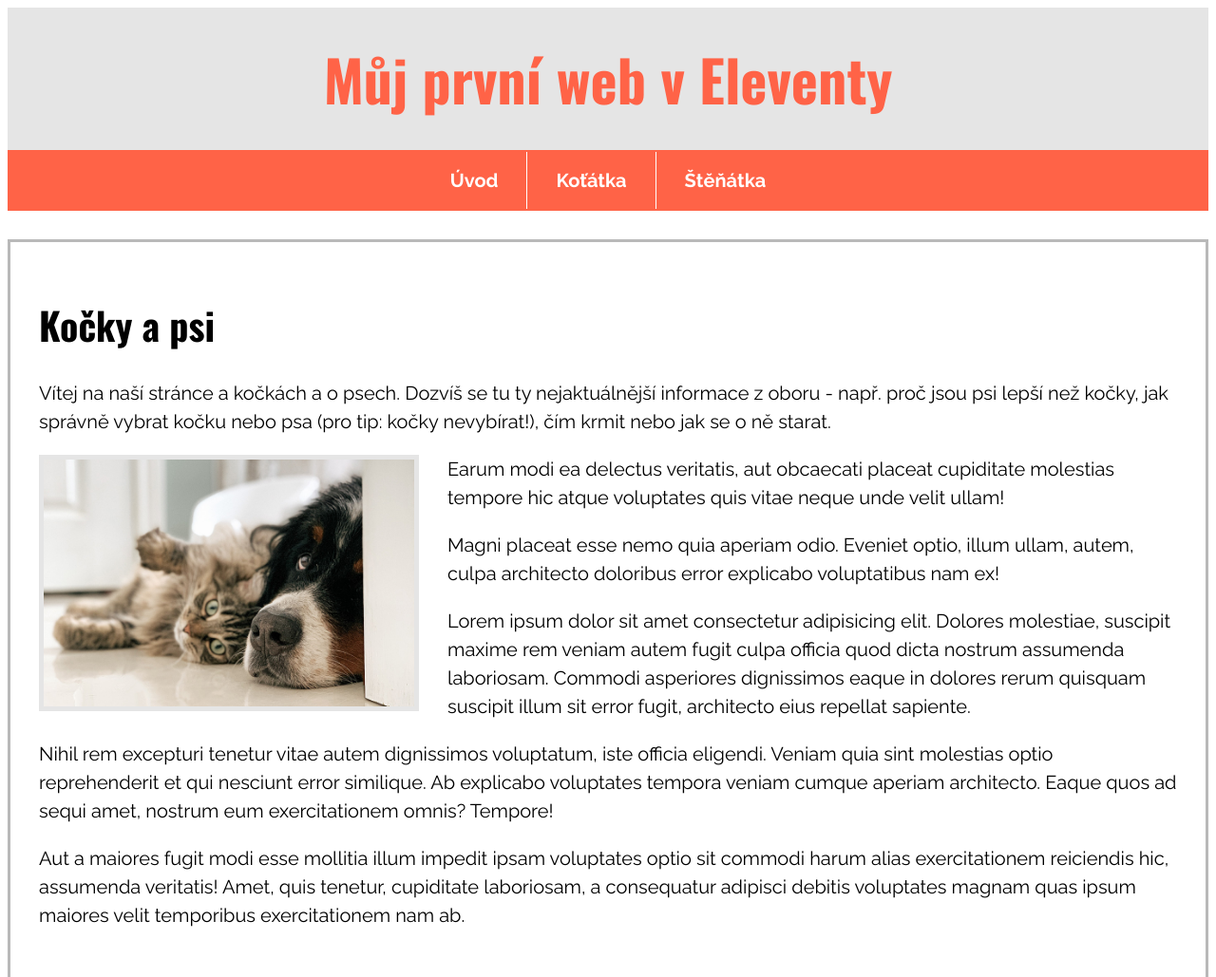
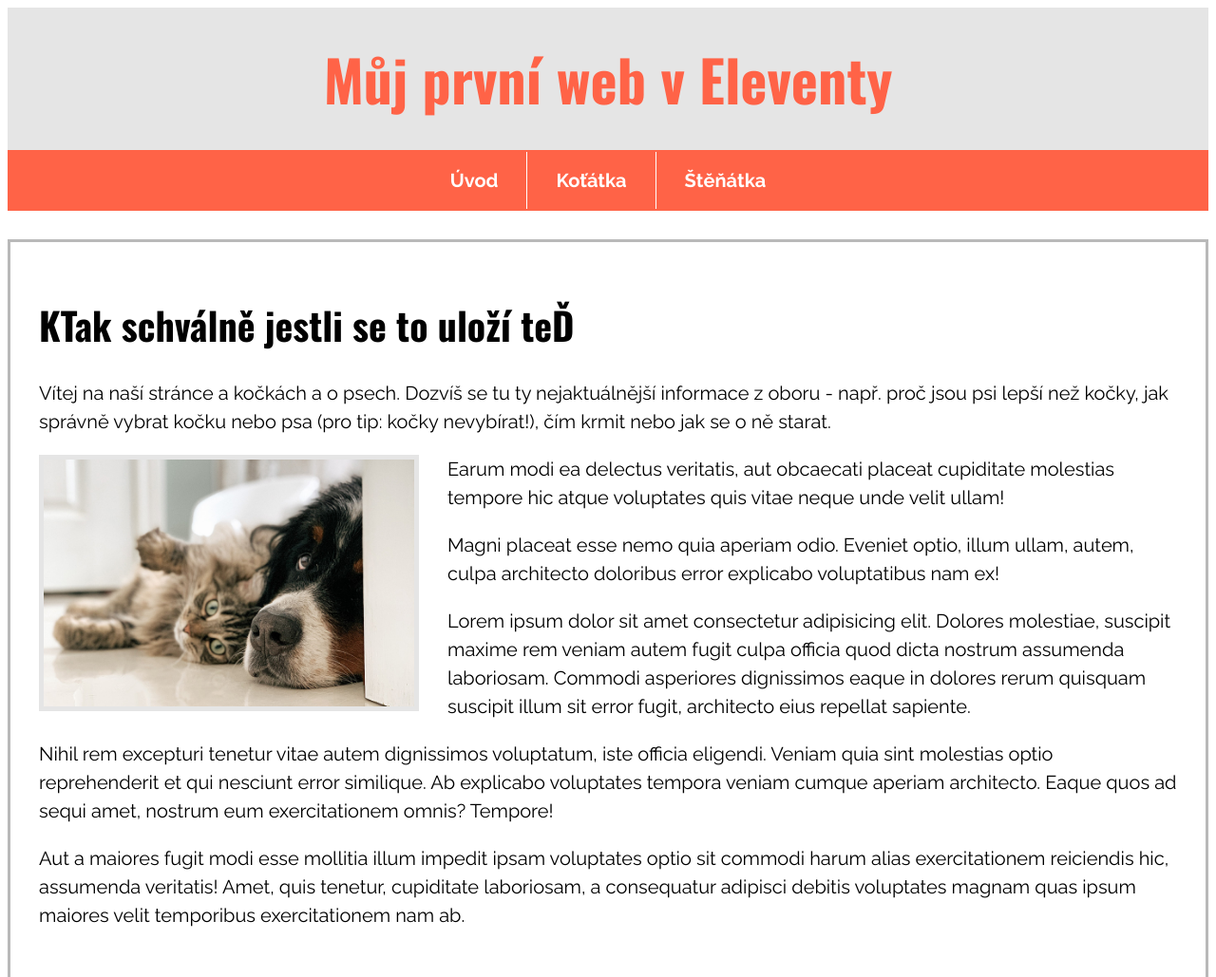
Before and after one commit to PetraB1517/prvni-web, an Eleventy site: page index.html in a window 1280 px wide. Shown: the top 1029 px of the page at 95% size. Built offline with nearby package versions, Linux system fonts and the light colour scheme; Eleventy itself is replaced by a stand-in of ours; files that its build step writes are made by us from their sources.

Commit message:
malutka uprava

```diff
--- a/index.html
+++ b/index.html
@@ -4,7 +4,9 @@ title: Můj první web v Eleventy
 ---
 
 
-		<h1>Kočky a psi</h1>
+		<h1>KTak schválně jestli se to uloží teĎ
+
+		</h1>
 
 		<p>Vítej na naší stránce a kočkách a o psech. Dozvíš se tu ty nejaktuálnější informace z oboru - např. proč jsou psi lepší než kočky, jak správně vybrat kočku nebo psa (pro tip: kočky nevybírat!), čím krmit nebo jak se o ně starat.</p>
 
```
